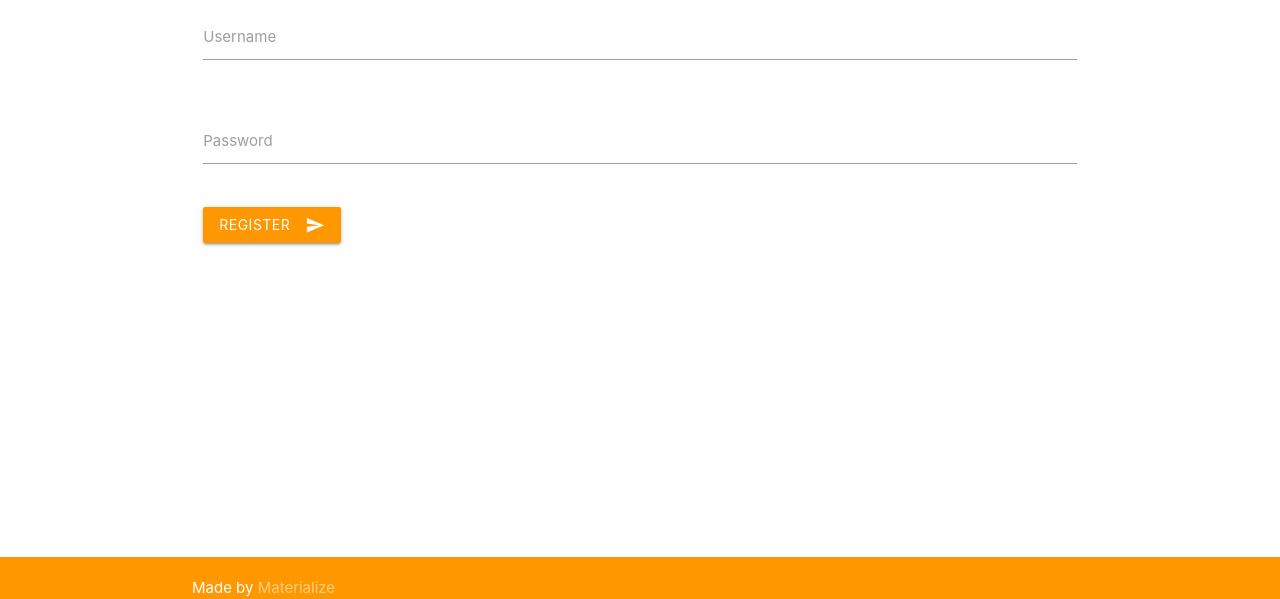
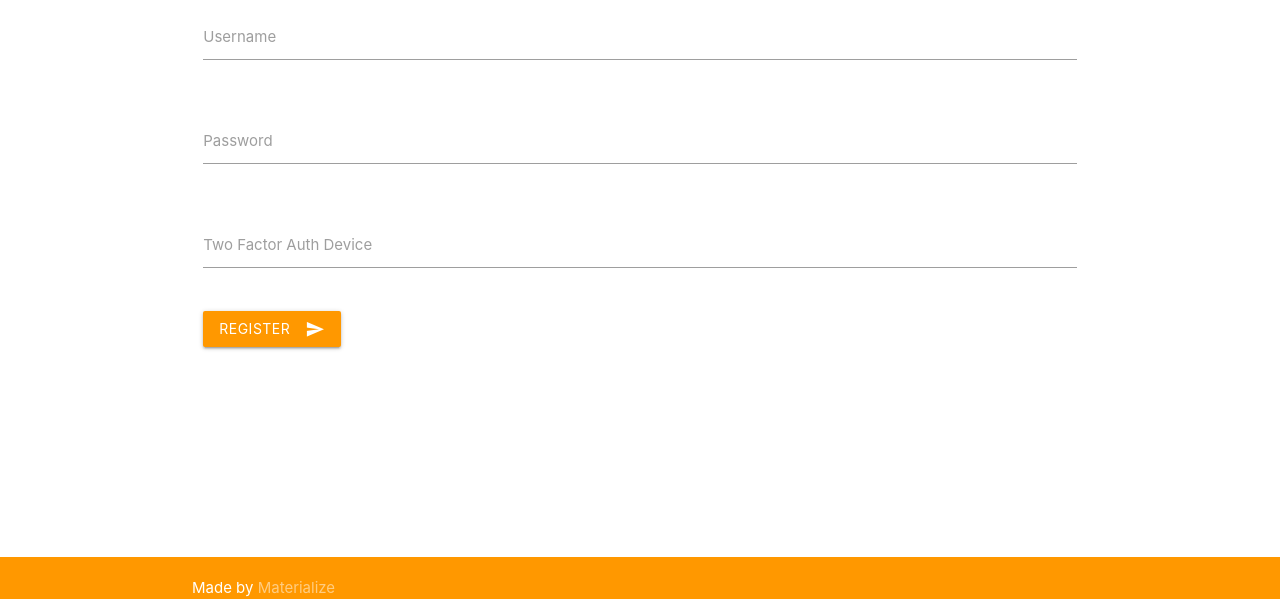
Before and after one commit to ab7289-tandon-nyu/csgy-9163-unit2-spell-webapp, a Flask app: page /auth/register in a window 1280 px wide. Shown: the part 201-800 px from the top of the page. Run offline with Flask 2, Linux system fonts and the light colour scheme; some libraries are stand-ins or nearby versions.

Commit message:
added two factor auth field

```diff
--- a/spellr/auth.py
+++ b/spellr/auth.py
@@ -23,6 +23,7 @@ def register():
     if request.method == "POST":
         username = request.form["uname"]
         password = request.form["pword"]
+        two_factor = request.form["2fa"]
         db = get_db()
         error = None
         success = None
@@ -31,6 +32,8 @@ def register():
             error = "Failure, Username is required."
         elif not password:
             error = "Failure, Password is required."
+        elif not two_factor:
+            error = "Failure, Two Factor Auth device is required."
         elif (
             db.execute("SELECT id FROM user WHERE username = ?", (username,)).fetchone()
             is not None
@@ -39,8 +42,8 @@ def register():
 
         if error is None:
             db.execute(
-                "INSERT INTO user (username,password) VALUES (?,?)",
-                (username, generate_password_hash(password)),
+                "INSERT INTO user (username,password,two_factor) VALUES (?,?,?)",
+                (username, generate_password_hash(password), two_factor),
             )
             db.commit()
             success = "Success!"
@@ -56,6 +59,7 @@ def login():
     if request.method == "POST":
         username = request.form["uname"]
         password = request.form["pword"]
+        two_factor = request.form["2fa"]
         db = get_db()
         error = None
         success = None
@@ -68,6 +72,8 @@ def login():
             error = "Incorrect username."
         elif not check_password_hash(user["password"], password):
             error = "Incorrect password."
+        elif not user["two_factor"] == two_factor:
+            error = "Two Factor Device doesn't match."
 
         if error is None:
             session.clear()
--- a/spellr/schema.sql
+++ b/spellr/schema.sql
@@ -3,5 +3,6 @@ DROP TABLE IF EXISTS user;
 CREATE TABLE user (
     id INTEGER PRIMARY KEY AUTOINCREMENT,
     username TEXT UNIQUE NOT NULL,
-    password TEXT NOT NULL
+    password TEXT NOT NULL,
+    two_factor TEXT NOT NULL
 );
--- a/spellr/templates/auth/login.html
+++ b/spellr/templates/auth/login.html
@@ -19,6 +19,12 @@
                     <label for="pword">Password</label>
                 </div>
             </div>
+            <div class="row">
+                <div class="input-field col s12">
+                    <input type="tel" name="2fa" id="2fa" class="validate" required>
+                    <label for="2fa">Two Factor Auth Device</label>
+                </div>
+            </div>
             <button class="btn waves-effect waves-light orange" type="submit" name="action">Log In
                 <i class="material-icons right">send</i>
             </button>
--- a/spellr/templates/auth/register.html
+++ b/spellr/templates/auth/register.html
@@ -19,6 +19,12 @@
                     <label for="pword">Password</label>
                 </div>
             </div>
+            <div class="row">
+                <div class="input-field col s12">
+                    <input type="tel" name="2fa" id="2fa" class="validate" required>
+                    <label for="2fa">Two Factor Auth Device</label>
+                </div>
+            </div>
             <button class="btn waves-effect waves-light orange" type="submit" name="action">Register
                 <i class="material-icons right">send</i>
             </button>
```
